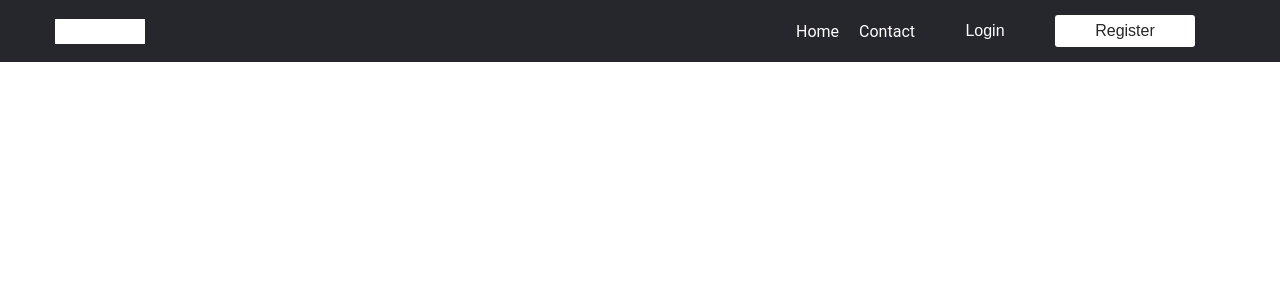
After one commit to oltgvshi/WEB-PROJEKTI, a PHP site: page /header.php in a window 1280 px wide. The commit adds this page. Shown: the top 300 px of the page. Run offline with PHP 8.4, Linux system fonts and the light colour scheme.

Commit message:
design changes

```diff
--- a/css/style.css
+++ b/css/style.css
@@ -72,10 +72,13 @@ a{
     align-items: center;
 }
 
+.headerdiv{
+    padding: 0px 20px;
+}
+
 #reg{
     width: 140px;
     height: 32px;
-    padding: 0px 40px;
     margin-right: 30px;
     font-size: 16px;
     border: none;
@@ -474,3 +477,12 @@ footer{
 }
 
 /*Login*/
+
+@media only screen and (max-width: 768px) {
+    #butonat {
+      display: flex;
+      flex-direction: column;
+      justify-content: center;
+      align-items: center;
+    }
+  }
--- /dev/null
+++ b/header.php
@@ -0,0 +1,28 @@
+<link rel="stylesheet" href="css\style.css">
+<header>
+            <div id="left">
+                <a href="index.php"><img src="Logo/Logo_white.png" alt="Logo" id="logoheader"></a>
+            </div>
+
+            <div id="butonat">
+                <a href="index.php" class="headerdiv">Home</a>
+                <a href="contactform.php">Contact</a>
+            <?php
+                if(!isset($_SESSION['username'])){
+                     echo '<a href="login.php"><button id="log">Login</button></a>';
+                    }
+                    else if(isset($_SESSION['username'])){
+                        echo '<a href="logout.php"><button id="log">Logout</button></a>';
+                    }
+                ?>
+                <?php
+                if(!isset($_SESSION['username'])){
+                     echo '<a href="register.php"><button id="reg">Register</button></a';
+                    }else{ ?>
+                    <a href='dashboard.php'> <button id="reg" class="<?php echo $hide ?>">Dashboard</button></a>
+                    <?php
+                    }
+
+                ?>
+            </div>
+        </header>
```
Also changed, not shown: contactform.php (+19 -1 lines), dashboard.php (+4 -5 lines), index.php (+3 -26 lines), movie.php (+3 -15 lines).
